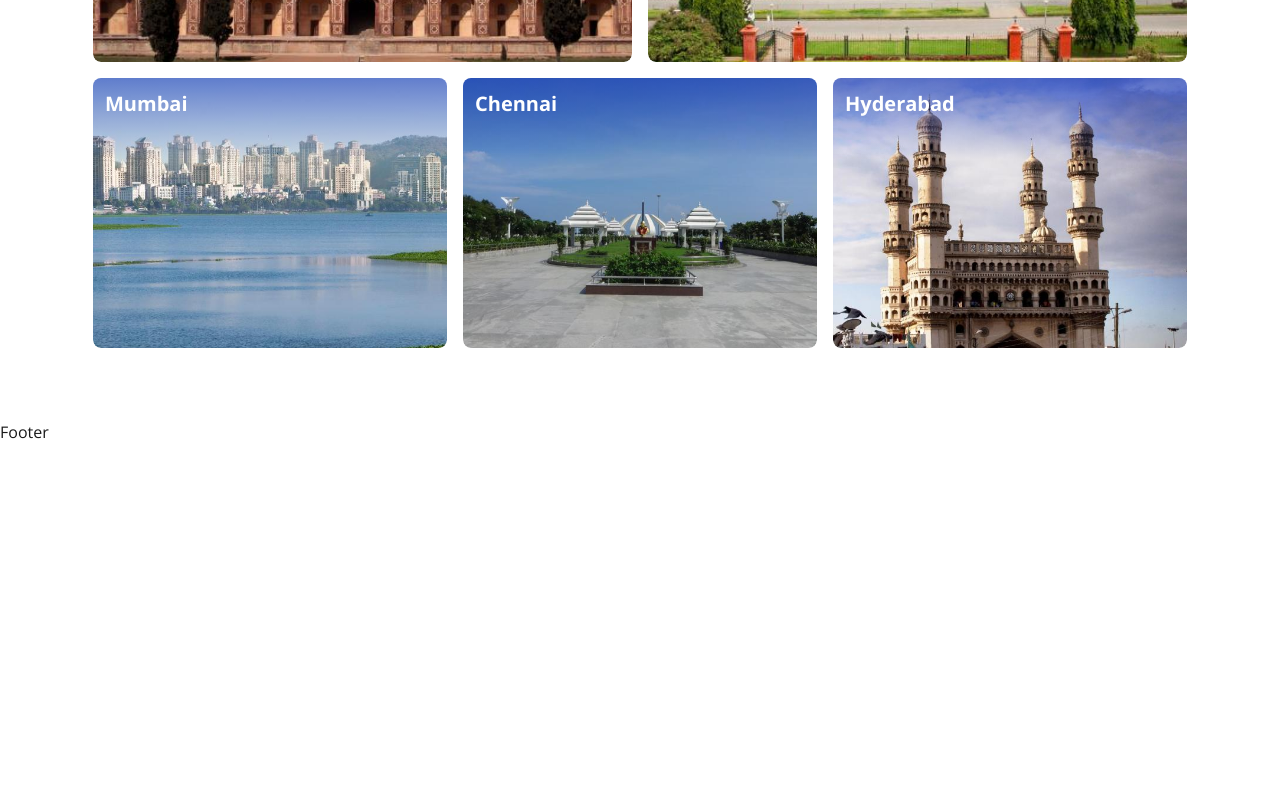
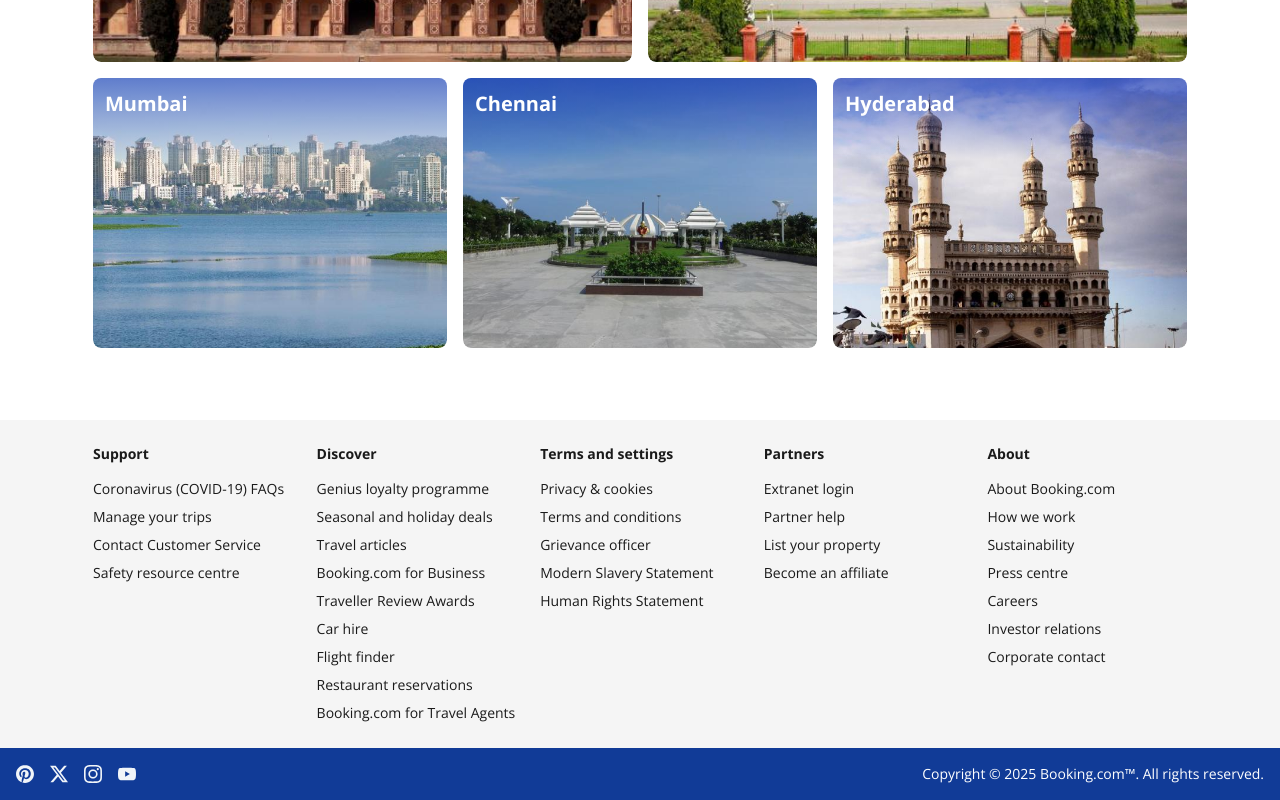
Before and after one commit to RonakKhuntia/hotel-booking-app, a React (Vite) app: page / in a window 1280 px wide. Shown: the part 844-1644 px from the top of the page. Before the commit the page ends 1288 px from the top, so only its background shows below. Built offline with nearby package versions, Linux system fonts and the light colour scheme.

Commit message:
completed home section footer layout

```diff
--- a/package.json
+++ b/package.json
@@ -14,6 +14,7 @@
     "@tailwindcss/vite": "^4.0.6",
     "class-variance-authority": "^0.7.1",
     "clsx": "^2.1.1",
+    "dayjs": "^1.11.13",
     "lucide-react": "^0.475.0",
     "react": "^19.0.0",
     "react-dom": "^19.0.0",
--- a/src/components/layouts/footer.layout.jsx
+++ b/src/components/layouts/footer.layout.jsx
@@ -1,9 +1,48 @@
-import React from 'react'
+import { FOOTER_SECTION, SOCIAL_LINKS } from '@/config/app.config';
+import React from 'react';
+import Icon from '../ui/icon';
+import dayjs from 'dayjs';
 
 const Footer = () => {
   return (
-    <div>Footer</div>
-  )
-}
+    <div className="bg-secondary">
+      <footer className="container">
+        <div className="grid grid-cols-[repeat(auto-fill,_minmax(190px,1fr))] py-4 gap-6">
+          {FOOTER_SECTION.map((section, index) => (
+            <div key={index} className="flex flex-col gap-3">
+              <h3 className="text-sm font-bold">{section.title}</h3>
+              <ul className="flex flex-col gap-1">
+                {section.links.map((link, index) => (
+                  <li key={index}>
+                    <a href={link.href} className="text-sm hover:underline">
+                      {link.text}
+                    </a>
+                  </li>
+                ))}
+              </ul>
+            </div>
+          ))}
+        </div>
+      </footer>
+      <div className="bg-brand">
+        <div className="flex flex-col flex-wrap items-center justify-center gap-4 p-4 mx-auto sm:flex-row sm:justify-between max-w-7xl">
+          <div className='flex items-center justify-center gap-4'>
+            {SOCIAL_LINKS.map((link, index) => (
+              <a href={link.href} key={index} className='text-slate-100 hover:text-slate-300 transition-colors'>
+                <Icon icon={link.icon} size="18" />
+              </a>
+            ))}
+          </div>
+          <div>
+            <p className="text-sm text-center text-white">
+              Copyright &copy;{' '}
+              {`${dayjs().year()} Booking.com™. All rights reserved.`}
+            </p>
+          </div>
+        </div>
+      </div>
+    </div>
+  );
+};
 
-export default Footer
+export default Footer;
```
Also changed, not shown: 1 other file (tests, documents, lock files or other folders).
